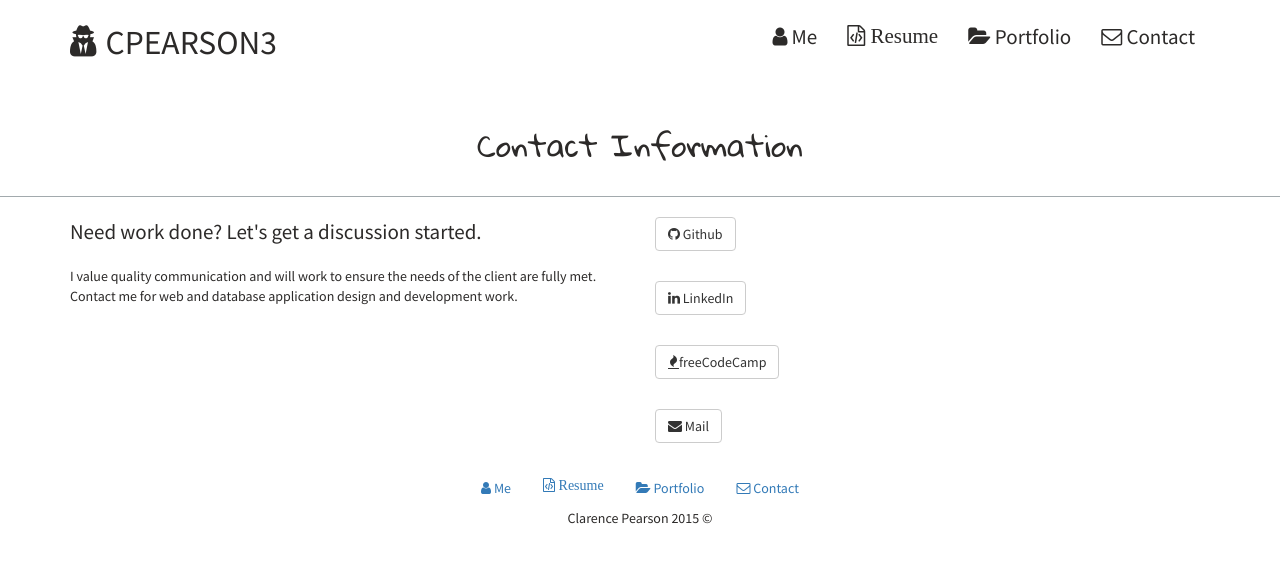
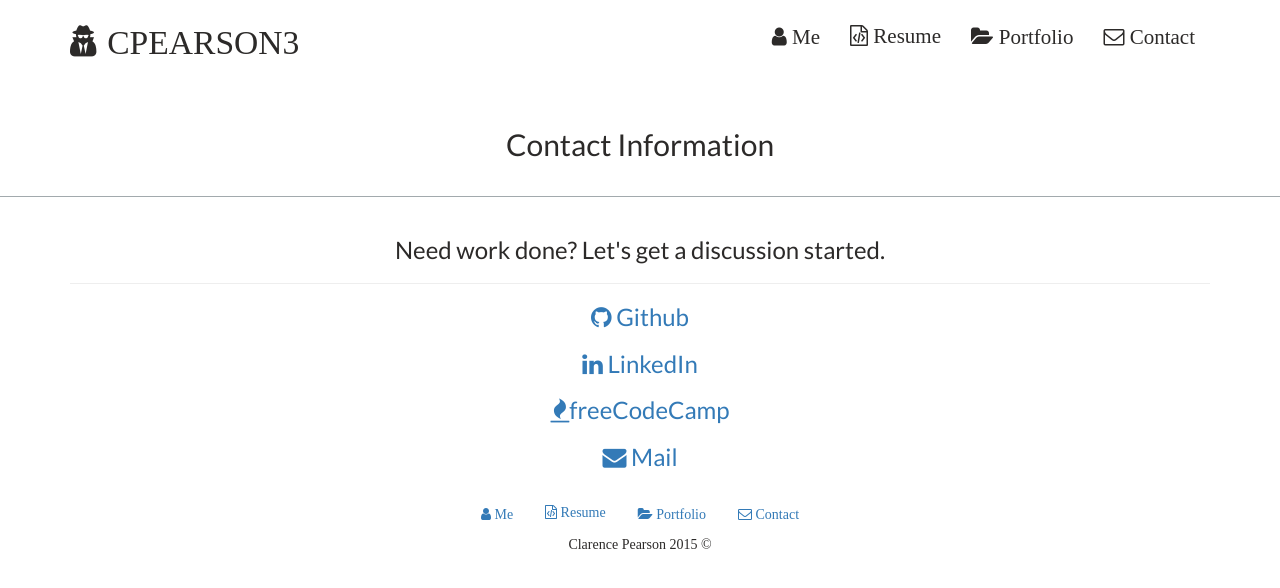
Before and after one commit to cpearson3/cpearson3.github.io, a Jekyll site: the page built from _pages/contact.html, in a window 1280 px wide. Shown: the top 588 px of the page. Built offline with Jekyll 4.4.1, drawn with Linux system fonts in a browser that asks for light colours; nearby versions of some CDN libraries.

Commit message:
updated site - 17-dec-2015

```diff
--- a/_includes/head.html
+++ b/_includes/head.html
@@ -18,6 +18,4 @@
   <script src="https://ajax.googleapis.com/ajax/libs/jquery/2.1.4/jquery.min.js"></script>
   <script src="https://maxcdn.bootstrapcdn.com/bootstrap/3.3.6/js/bootstrap.min.js" integrity="sha256-KXn5puMvxCw+dAYznun+drMdG1IFl3agK0p/pqT9KAo= sha512-2e8qq0ETcfWRI4HJBzQiA3UoyFk6tbNyG+qSaIBZLyW9Xf3sWZHN/lxe9fTh1U45DpPf07yj94KsUHHWe4Yk1A==" crossorigin="anonymous"></script>
 
-
-
 </head>
--- a/_pages/contact.html
+++ b/_pages/contact.html
@@ -6,40 +6,11 @@ permalink: /contact/
 ---
 
 <br>
-<div class="row">
-
-    <div class="col-md-6">
-        <p class="lead">Need work done? Let's get a discussion started.</p>
-        <p>
-            I value quality communication and will work to ensure the needs of the client are fully met.
-            Contact me for web and database application design and development work.
-        </p>
-    </div>
-    <div class="col-md-6">
-        <p>
-            <a target="_blank" href="http://github.com/cpearson3" class="btn btn-default">
-                <i class="fa fa-github"></i> Github
-            </a>
-        </p>
-        <br>
-        <p>
-            <a target="_blank" href="http://www.linkedin.com/pub/clarence-pearson/37/12a/b13" class="btn btn-default">
-                <i class="fa fa-linkedin"></i> LinkedIn
-            </a>
-        </p>
-        <br>
-        <p>
-            <a target="_blank" href="http://www.freecodecamp.com/cpearson3" class="btn btn-default"><i class="fa fa-fire"></i>freeCodeCamp</a>
-        </p>
-        <br>
-        <p>
-            <a target="_blank" href="clarence.pearson3@gmail.com" class="btn btn-default">
-                <i class="fa fa-envelope"></i> Mail
-            </a>
-        </p>
-    </div>
-
-
+<div class="text-center">
+    <h3>Need work done? Let's get a discussion started.</h3>
+    <hr>
+    <h3><a target="_blank" href="http://github.com/cpearson3"><i class="fa fa-github"></i> Github</a></h3>
+    <h3><a target="_blank" href="http://www.linkedin.com/pub/clarence-pearson/37/12a/b13"><i class="fa fa-linkedin"></i> LinkedIn</a></h3>
+    <h3><a target="_blank" href="http://www.freecodecamp.com/cpearson3"><i class="fa fa-fire"></i>freeCodeCamp</a></h3>
+    <h3><a target="_blank" href="clarence.pearson3@gmail.com"><i class="fa fa-envelope"></i> Mail</a></h3>
 </div>
-
-</div>
--- a/css/site.scss
+++ b/css/site.scss
@@ -4,7 +4,7 @@
 
 
 @import "bootstrap";
-@import url(https://fonts.googleapis.com/css?family=Source+Sans+Pro|Gloria+Hallelujah);
+@import url(https://fonts.googleapis.com/css?family=Slabo+27px|Lato);
 
 .emp {
   color: #6E6259;
@@ -12,12 +12,12 @@
 }
 
 body {
-  font-family: 'Source Sans Pro', sans-serif;
+  font-family: 'Slabo', serif;
   color: #2C2A29;
 }
 
 h1, h2, h3, h4, h5 {
-  font-family: 'Gloria Hallelujah', cursive;
+  font-family: 'Lato', sans-serif;
 }
 
 .header {
@@ -74,3 +74,12 @@ footer {
   }
 
 }
+
+.panel {
+  img {
+    max-height: 100px;
+  }
+  .panel-body {
+    height: 150px;
+  }
+}
```
Also changed, not shown: _pages/portfolio.html (+15 -5 lines), _pages/resume.html (+8 -8 lines), images/woods_reunion.png (added), 10 other files.
